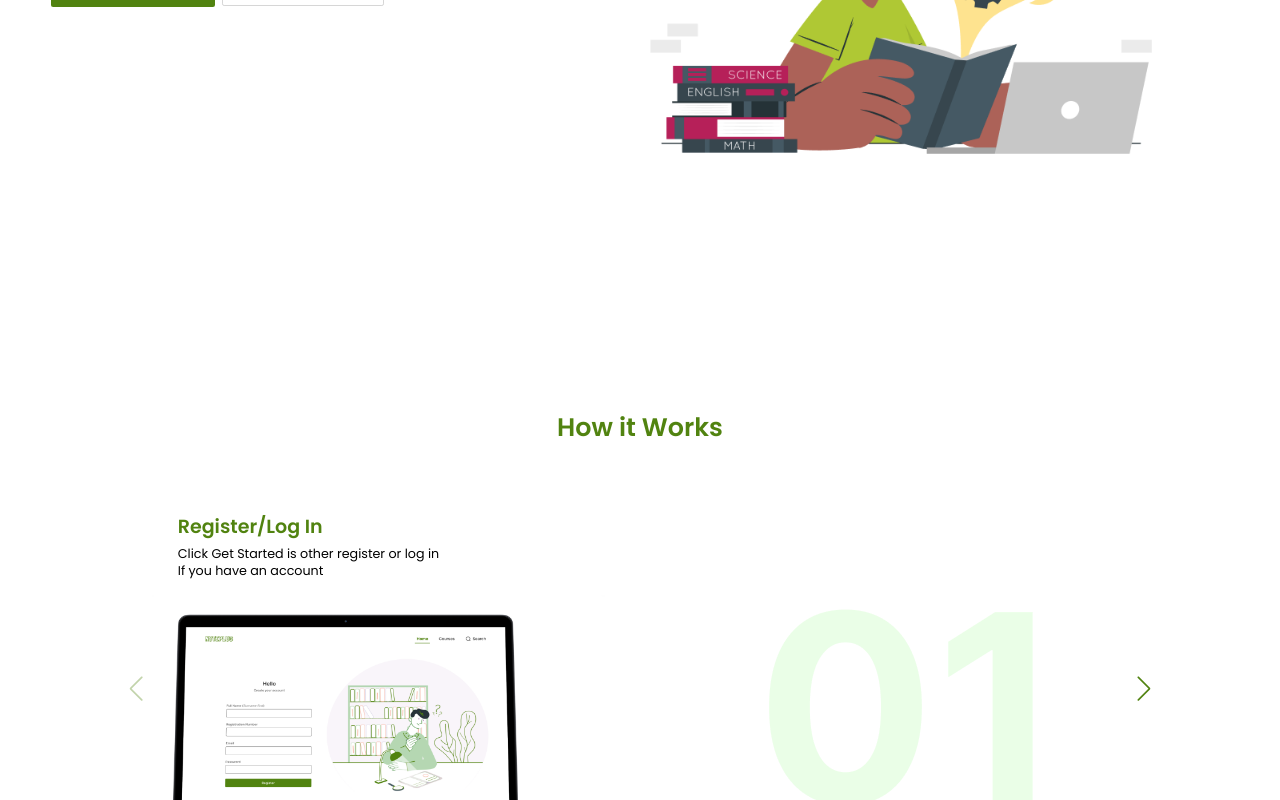
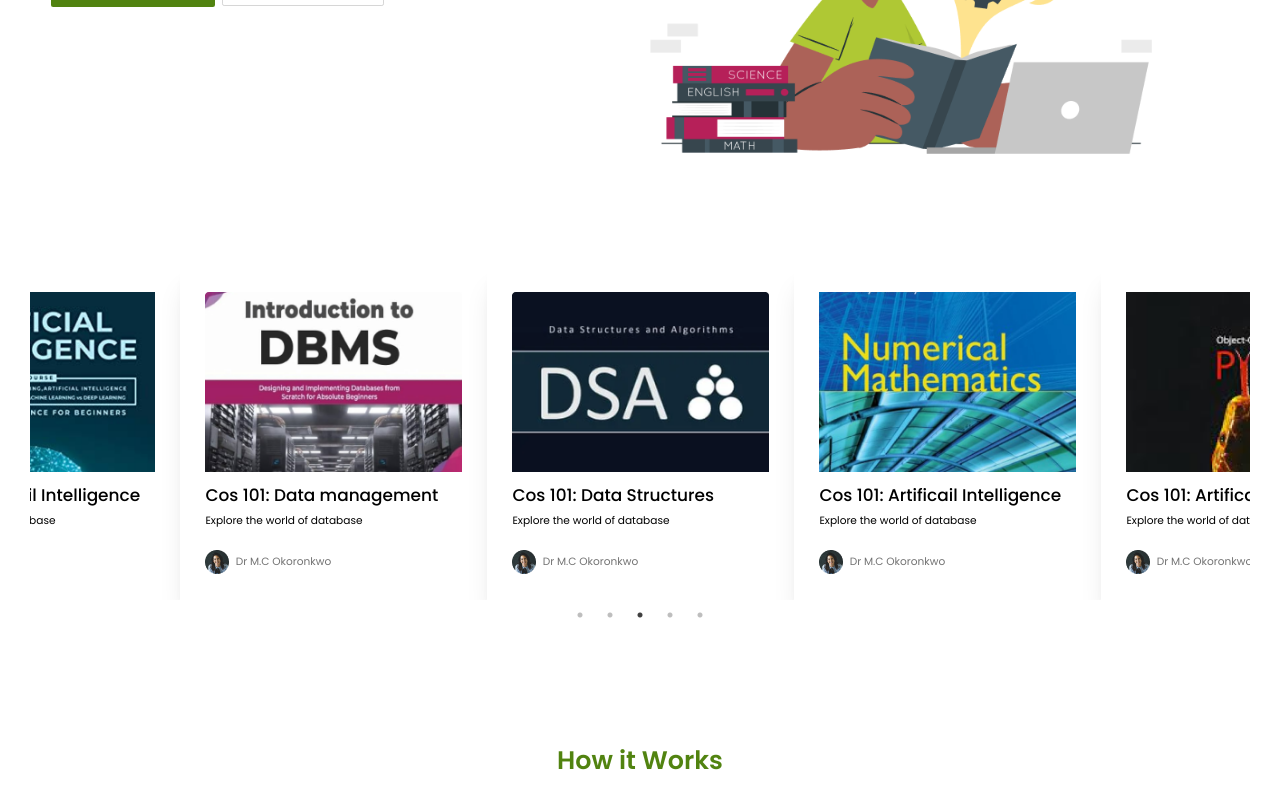
Before and after one commit to anita-ebube/nacos, a Next.js app: page / in a window 1280 px wide. Shown: the part 413-1213 px from the top of the page. Built offline with nearby package versions, Linux system fonts and the light colour scheme.

Commit message:
build to fix paths --1

```diff
--- a/src/app/Components/BookSlider/bookSliderData.jsx
+++ b/src/app/Components/BookSlider/bookSliderData.jsx
@@ -1,70 +1,70 @@
-// import CoreCourses from "../BookSlider/BookSlider";
+import CoreCourses from "../BookSlider/BookSlider";
 
-// const coursesData = [
-//   {
-//     href: "/",
-//     image: "/images/notes/5.png",
-//     title: "Cos 101: Artificail Intelligence",
-//     hint: "Explore the world of database",
-//     author: "/images/notes/author.png",
-//     name: "Dr M.C Okoronkwo ",
-//     COS232:
-//       "https://drive.google.com/uc?export=download&id=1qMZ1kYYW-qQv20JsMdm7LReQ83HPjQVh",
-//     download: "/images/sidebar/icons/download.svg",
-//   },
-//   {
-//     href: "/",
-//     image: "/images/notes/2.png",
-//     title: "Cos 101: Data management",
-//     hint: "Explore the world of database",
-//     author: "/images/notes/author.png",
-//     name: "Dr M.C Okoronkwo ",
-//     COS232:
-//       "https://drive.google.com/uc?export=download&id=1qMZ1kYYW-qQv20JsMdm7LReQ83HPjQVh",
-//     download: "/images/sidebar/icons/download.svg",
-//   },
-//   {
-//     href: "/",
-//     image: "/images/notes/3.png",
-//     title: "Cos 101: Data Structures",
-//     hint: "Explore the world of database",
-//     author: "/images/notes/author.png",
-//     name: "Dr M.C Okoronkwo ",
-//     COS232:
-//       "https://drive.google.com/uc?export=download&id=1qMZ1kYYW-qQv20JsMdm7LReQ83HPjQVh",
-//     download: "/images/sidebar/icons/download.svg",
-//   },
-//   {
-//     href: "/",
-//     image: "/images/notes/6.png",
-//     title: "Cos 101: Artificail Intelligence",
-//     hint: "Explore the world of database",
-//     author: "/images/notes/author.png",
-//     name: "Dr M.C Okoronkwo ",
-//     COS232:
-//       "https://drive.google.com/uc?export=download&id=1qMZ1kYYW-qQv20JsMdm7LReQ83HPjQVh",
-//     download: "/images/sidebar/icons/download.svg",
-//   },
-//   {
-//     href: "/",
-//     image: "/images/notes/1.png",
-//     title: "Cos 101: Artificail Intelligence",
-//     hint: "Explore the world of database",
-//     author: "/images/notes/author.png",
-//     name: "Dr M.C Okoronkwo ",
-//     COS232:
-//       "https://drive.google.com/uc?export=download&id=1qMZ1kYYW-qQv20JsMdm7LReQ83HPjQVh",
-//     download: "/images/sidebar/icons/download.svg",
-//   },
-// ];
+const coursesData = [
+  {
+    href: "/",
+    image: "/images/notes/5.png",
+    title: "Cos 101: Artificail Intelligence",
+    hint: "Explore the world of database",
+    author: "/images/notes/author.png",
+    name: "Dr M.C Okoronkwo ",
+    COS232:
+      "https://drive.google.com/uc?export=download&id=1qMZ1kYYW-qQv20JsMdm7LReQ83HPjQVh",
+    download: "/images/sidebar/icons/download.svg",
+  },
+  {
+    href: "/",
+    image: "/images/notes/2.png",
+    title: "Cos 101: Data management",
+    hint: "Explore the world of database",
+    author: "/images/notes/author.png",
+    name: "Dr M.C Okoronkwo ",
+    COS232:
+      "https://drive.google.com/uc?export=download&id=1qMZ1kYYW-qQv20JsMdm7LReQ83HPjQVh",
+    download: "/images/sidebar/icons/download.svg",
+  },
+  {
+    href: "/",
+    image: "/images/notes/3.png",
+    title: "Cos 101: Data Structures",
+    hint: "Explore the world of database",
+    author: "/images/notes/author.png",
+    name: "Dr M.C Okoronkwo ",
+    COS232:
+      "https://drive.google.com/uc?export=download&id=1qMZ1kYYW-qQv20JsMdm7LReQ83HPjQVh",
+    download: "/images/sidebar/icons/download.svg",
+  },
+  {
+    href: "/",
+    image: "/images/notes/6.png",
+    title: "Cos 101: Artificail Intelligence",
+    hint: "Explore the world of database",
+    author: "/images/notes/author.png",
+    name: "Dr M.C Okoronkwo ",
+    COS232:
+      "https://drive.google.com/uc?export=download&id=1qMZ1kYYW-qQv20JsMdm7LReQ83HPjQVh",
+    download: "/images/sidebar/icons/download.svg",
+  },
+  {
+    href: "/",
+    image: "/images/notes/1.png",
+    title: "Cos 101: Artificail Intelligence",
+    hint: "Explore the world of database",
+    author: "/images/notes/author.png",
+    name: "Dr M.C Okoronkwo ",
+    COS232:
+      "https://drive.google.com/uc?export=download&id=1qMZ1kYYW-qQv20JsMdm7LReQ83HPjQVh",
+    download: "/images/sidebar/icons/download.svg",
+  },
+];
 
-// const BookSliderData = () => {
-//   return (
-//     <div>
-//       {coursesData && coursesData.length > 0 && (
-//         <CoreCourses courses={coursesData} />
-//       )}
-//     </div>
-//   );
-// };
-// export default BookSliderData;
+const BookSliderData = () => {
+  return (
+    <div>
+      {coursesData && coursesData.length > 0 && (
+        <CoreCourses courses={coursesData} />
+      )}
+    </div>
+  );
+};
+export default BookSliderData;
--- a/src/app/page.js
+++ b/src/app/page.js
@@ -1,6 +1,6 @@
 import Header from "./Components/Header/header";
 import Hero from "./Components/Hero/hero";
-// import BookSliderData from "./Components/BookSlider/BookSliderData";
+import BookSliderData from "./Components/BookSlider/BookSliderData";
 // import Book
 import Carousel from "./Components/Carousel/carousel";
 import Footer from "./Components/Footer/footer";
@@ -12,7 +12,7 @@ export default function Home() {
         <Header />
         <Hero />
         <div className="mt-[10rem]">
-          {/* <BookSliderData /> */}
+          <BookSliderData />
         </div>
       </div>
       <div className="p-[14rem]">
```
